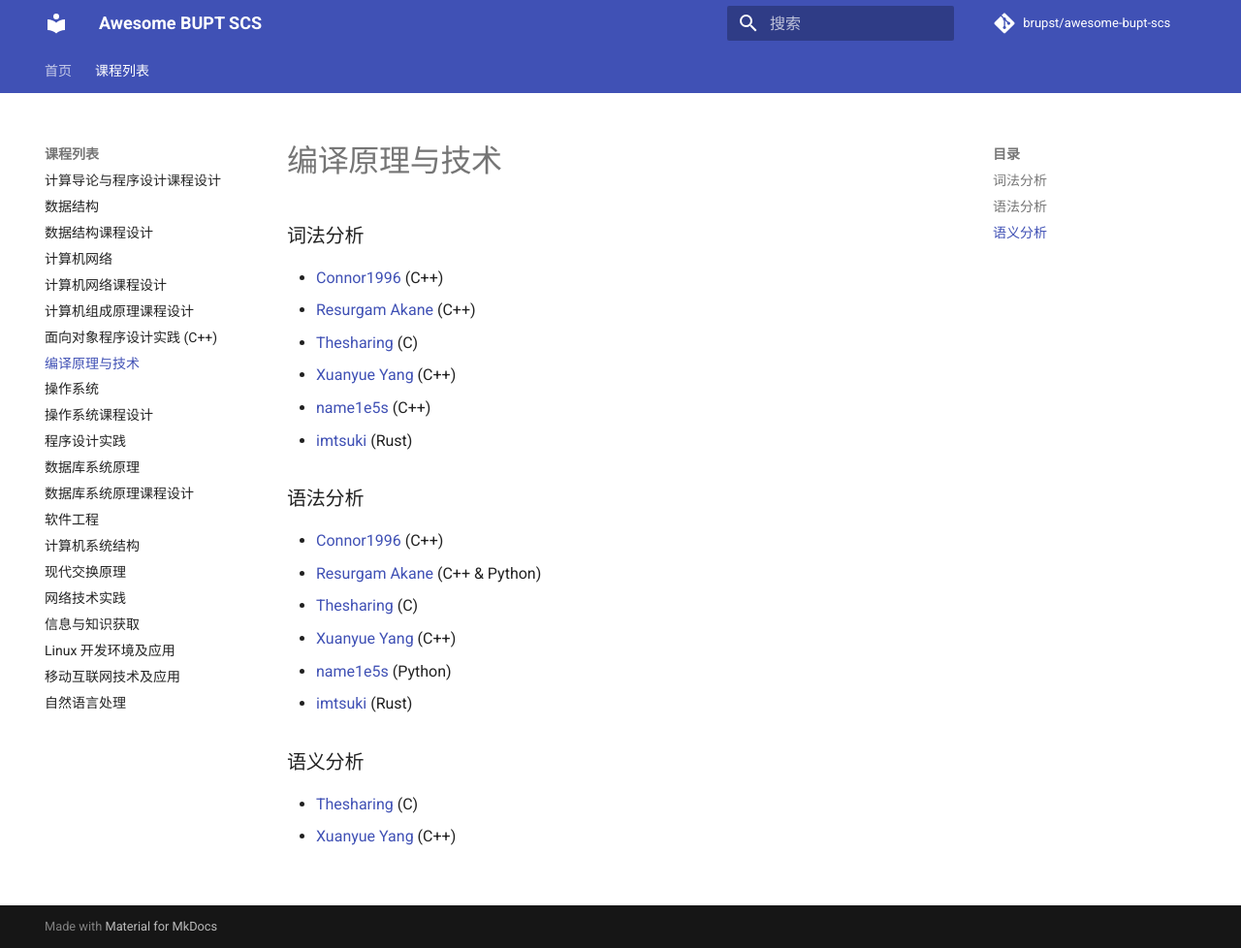
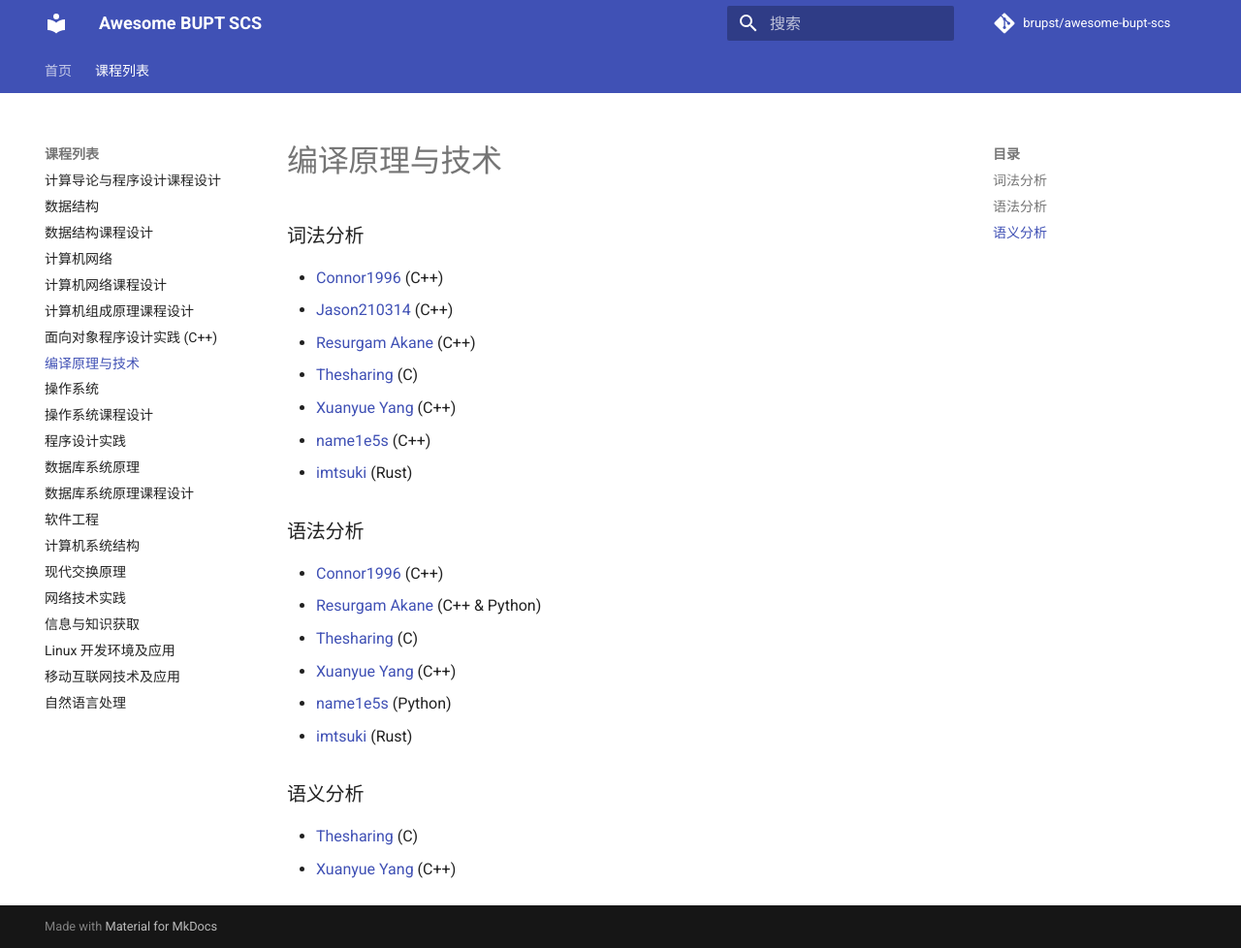
Before and after one commit to brupst/awesome-bupt-scs, an MkDocs documentation site: the page built from projects/Compilers.md, in a window 1280 px wide and 978 px high. Shown: the whole window at 97% size. Built offline with MkDocs 1.6.1 and Material for MkDocs 9.7.7, drawn with Linux system fonts in a browser that asks for light colours; comment, search, counter and statistics services are not loaded.

Commit message:
Update Compilers.md (#13)

```diff
--- a/projects/Compilers.md
+++ b/projects/Compilers.md
@@ -3,6 +3,7 @@
 ### 词法分析
 
 * [Connor1996](https://github.com/Connor1996/BUPT-Projects/tree/master/LexParse) (C++)
+* [Jason210314](https://github.com/Jason210314/LexerAndParser) (C++)
 * [Resurgam Akane](https://github.com/Resurgam-Akane/Compilers-Principles/tree/master/Lexical%20Analysis) (C++)
 * [Thesharing](https://github.com/Thesharing/school-projects/tree/master/Homework/Compile%20Principle/%E8%AF%8D%E6%B3%95%E5%88%86%E6%9E%90) (C)
 * [Xuanyue Yang](https://github.com/YangXuanyue/Compiler) (C++)
```
